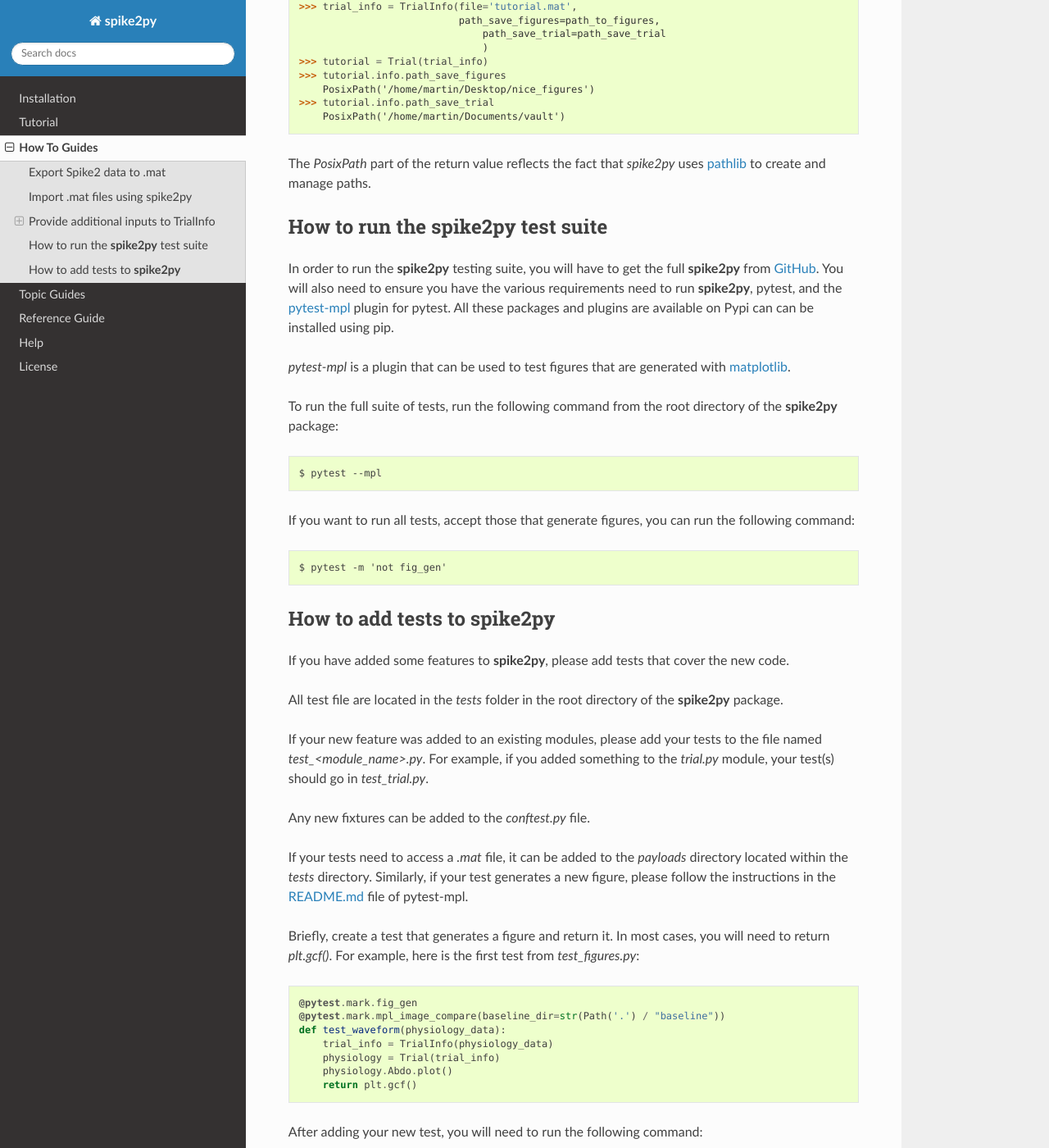
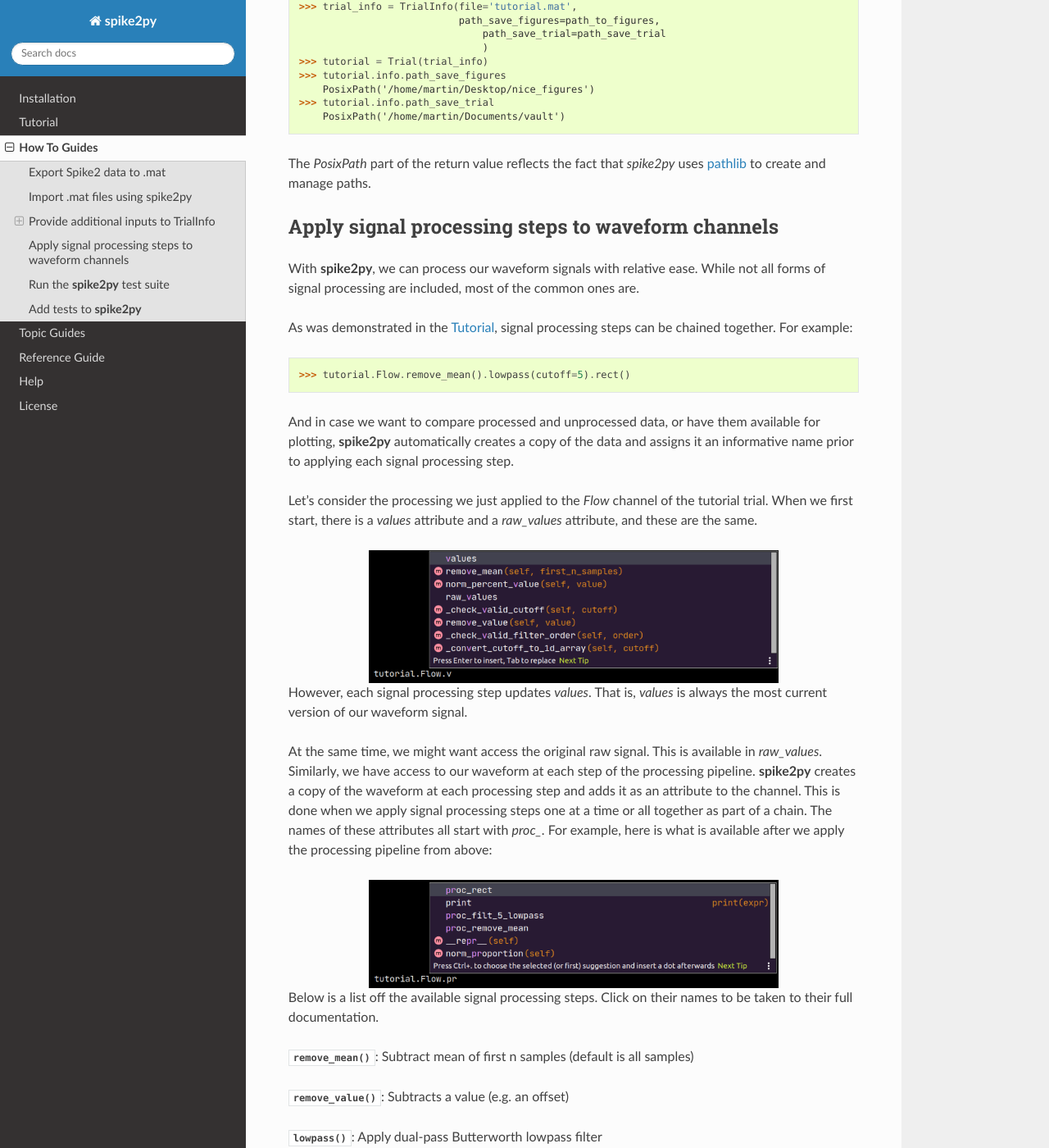
Before and after one commit to MartinHeroux/spike2py, a Sphinx documentation site: the page built from docs/source/pages/how_to_guides.rst, in a window 1280 px wide and 1400 px high, scrolled down 2725 px. Shown: the whole window at 82% size. Built offline with Sphinx 7.4.7 and the Read the Docs theme 2.0.0, drawn with Linux system fonts in a browser that asks for light colours; some of the changed text lies outside the part shown.

Commit message:
Update documentation

```diff
--- a/docs/source/pages/how_to_guides.rst
+++ b/docs/source/pages/how_to_guides.rst
@@ -137,8 +137,65 @@ By default, if we generate figures or save (i.e. pickle) our data, these will be
 
 The `PosixPath` part of the return value reflects the fact that *spike2py* uses `pathlib`_ to create and manage paths.
 
-How to run the **spike2py** test suite
---------------------------------------
+Apply signal processing steps to waveform channels
+--------------------------------------------------
+
+With **spike2py**, we can process our waveform signals with relative ease. While not all forms of signal processing are included, most of the common ones are.
+
+As was demonstrated in the :ref:`tutorial`, signal processing steps can be chained together. For example:
+
+.. code-block:: python
+
+    >>> tutorial.Flow.remove_mean().lowpass(cutoff=5).rect()
+
+And in case we want to compare processed and unprocessed data, or have them available for plotting, **spike2py** automatically creates a copy of the data and assigns it an informative name prior to applying each signal processing step.
+
+Let's consider the processing we just applied to the `Flow` channel of the tutorial trial. When we first start, there is a `values` attribute and a `raw_values` attribute, and these are the same.
+
+.. image:: ../img/Flow_1.png
+   :width: 500
+   :align: center
+
+However, each signal processing step updates `values`. That is, `values` is always the most current version of our waveform signal.
+
+At the same time, we might want access the original raw signal. This is available in `raw_values`. Similarly, we have access to our waveform at each step of the processing pipeline. **spike2py** creates a copy of the waveform at each processing step and adds it as an attribute to the channel. This is done when we apply signal processing steps one at a time or all together as part of a chain. The names of these attributes all start with `proc_`. For example, here is what is available after we apply the processing pipeline from above:
+
+.. image:: ../img/Flow_2.png
+   :width: 500
+   :align: center
+
+Below is a list off the available signal processing steps. Click on their names to be taken to their full documentation.
+
+:func:`~spike2py.sig_proc.SignalProcessing.remove_mean`: Subtract mean of first n samples (default is all samples)
+
+:func:`~spike2py.sig_proc.SignalProcessing.remove_value`: Subtracts a value (e.g. an offset)
+
+:func:`~spike2py.sig_proc.SignalProcessing.lowpass`: Apply dual-pass Butterworth lowpass filter
+
+:func:`~spike2py.sig_proc.SignalProcessing.highpass`: Apply dual-pass Butterworth highpass filter
+
+:func:`~spike2py.sig_proc.SignalProcessing.bandpass`: Apply dual-pass Butterworth bandpass filter
+
+:func:`~spike2py.sig_proc.SignalProcessing.bandstop`: Apply dual-pass Butterworth bandstop filter
+
+:func:`~spike2py.sig_proc.SignalProcessing.calibrate`: Calibrate using linear formula y=slope*x+offset, providing `slope` and `offset` values
+
+:func:`~spike2py.sig_proc.SignalProcessing.norm_percentage`: Normalise data to be between 0-100%
+
+:func:`~spike2py.sig_proc.SignalProcessing.norm_proportion`: Normalize data to be between 0-1
+
+:func:`~spike2py.sig_proc.SignalProcessing.norm_percent_value`: Normalise data to a percentage of a provided value
+
+:func:`~spike2py.sig_proc.SignalProcessing.rect`: Rectify data.
+
+:func:`~spike2py.sig_proc.SignalProcessing.interp_new_times`: Interpolate datato a new time axis
+
+:func:`~spike2py.sig_proc.SignalProcessing.interp_new_fs`: Interpolate datato a new sampling frequency
+
+:func:`~spike2py.sig_proc.SignalProcessing.linear_detrend`: Remove linear trend from data
+
+Run the **spike2py** test suite
+-------------------------------
 In order to run the **spike2py** testing suite, you will have to get the full **spike2py** from
 `GitHub`_. You will also need to ensure you have the various requirements need to run **spike2py**,
 pytest, and the `pytest-mpl`_ plugin for pytest. All these packages and plugins are available
@@ -159,9 +216,8 @@ If you want to run all tests, accept those that generate figures, you can run th
 
     $ pytest -m 'not fig_gen'
 
-
-How to add tests to **spike2py**
---------------------------------
+Add tests to **spike2py**
+-------------------------
 If you have added some features to **spike2py**, please add tests that cover the new code.
 
 All test file are located in the `tests` folder in the root directory of the **spike2py** package.
--- a/docs/source/pages/tutorials.rst
+++ b/docs/source/pages/tutorials.rst
@@ -1,3 +1,5 @@
+.. _tutorial:
+
 Tutorial
 ========
 
```
Also changed, not shown: docs/source/img/Flow_1.png (added), docs/source/img/Flow_2.png (added), 7 other files.
